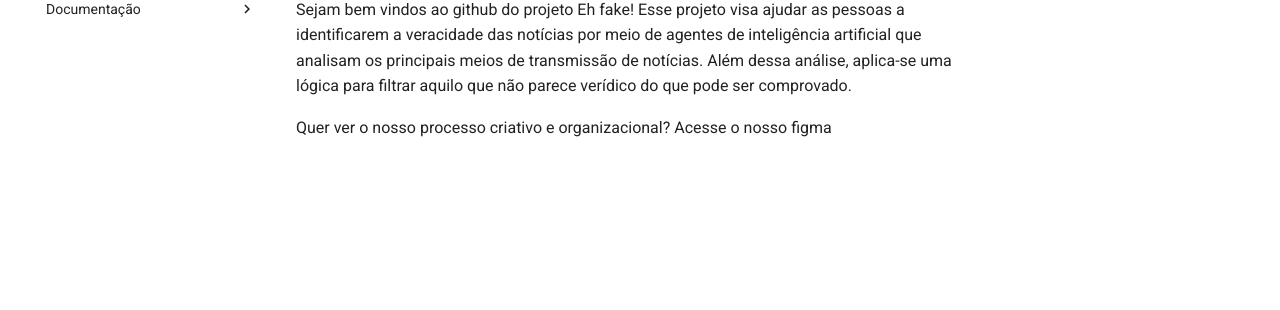
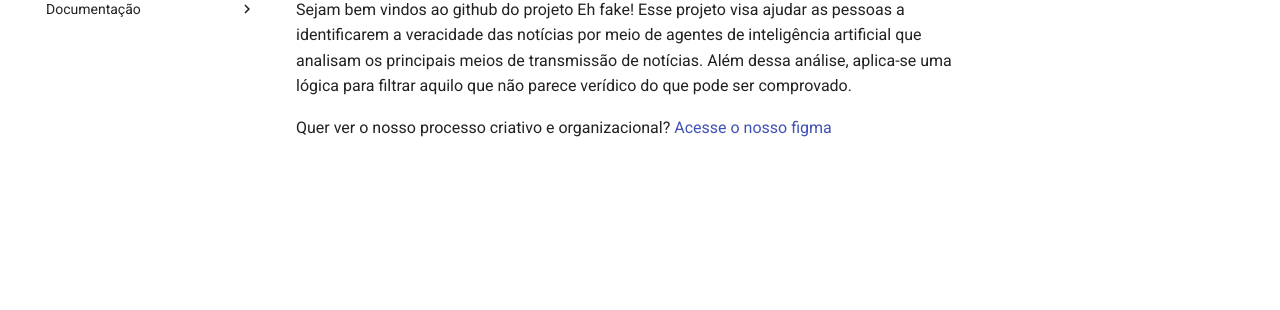
Before and after one commit to unb-mds/2025-2-Eh_Fake, an MkDocs documentation site: the page built from docs/index.md, in a window 1280 px wide. Shown: the part 183-493 px from the top of the page. Built offline with MkDocs 1.6.1 and Material for MkDocs 9.7.7, drawn with Linux system fonts in a browser that asks for light colours; part of the change alters nothing that is shown.

```diff
--- a/docs/index.md
+++ b/docs/index.md
@@ -2,4 +2,4 @@
 
 Sejam bem vindos ao github do projeto Eh fake! Esse projeto visa ajudar as pessoas a identificarem a veracidade das notícias por meio de agentes de inteligência artificial que analisam os principais meios de transmissão de notícias. Além dessa análise, aplica-se uma lógica para filtrar aquilo que não parece verídico do que pode ser comprovado.
 
-Quer ver o nosso processo criativo e organizacional? Acesse o nosso figma
+Quer ver o nosso processo criativo e organizacional? [Acesse o nosso figma](https://www.figma.com/board/IEMLIEgwQhLgx0DYJ65hG0/Projeto_Eh_fake?node-id=0-1&p=f&t=hSdCjn4S1R9FPWAC-0)
```
